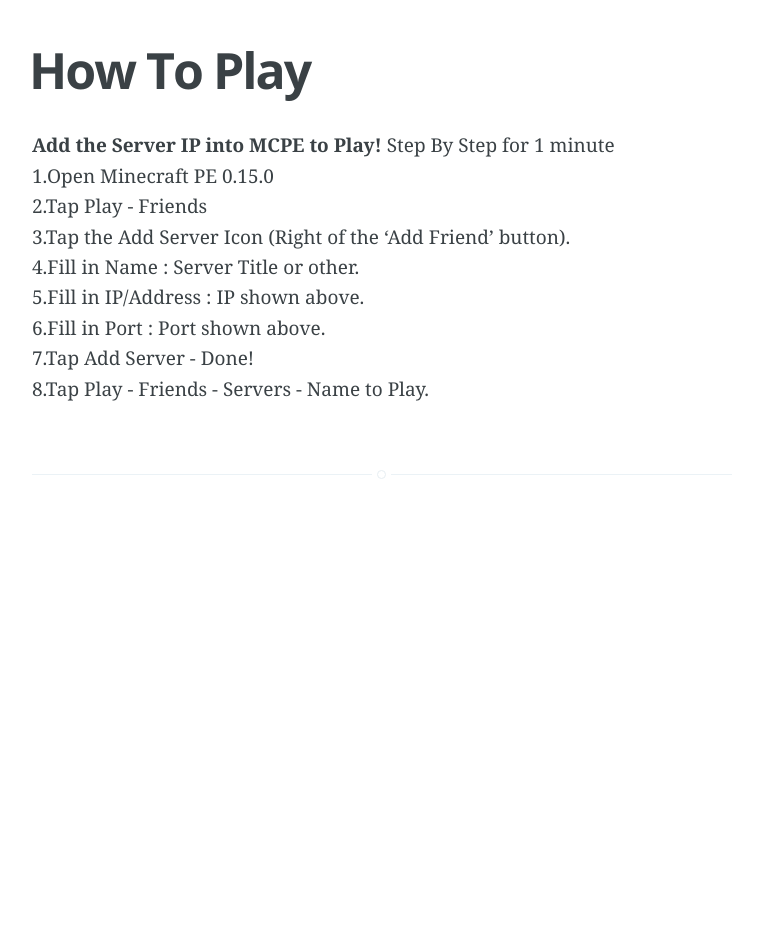
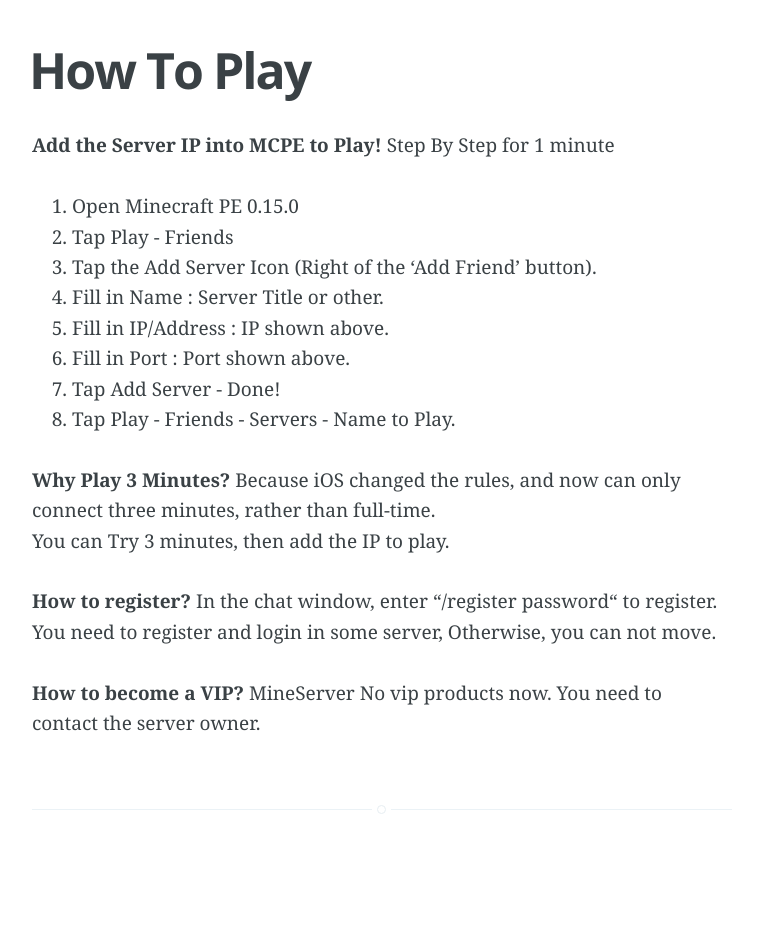
Before and after one commit to Minecraft-PE-Servers/Minecraft-PE-Servers.github.io, a Jekyll site: the page built from _posts/2016-06-28-How-to-play-Minecraft-pe-servers-By-MineServer-APP.md, in a window 1280 px wide. Shown: the whole page, without its empty margins (258-1021 px from the left). Built offline with Jekyll 4.4.1, drawn with Linux system fonts in a browser that asks for light colours.

Commit message:
提交发布

```diff
--- a/_posts/2016-06-28-How-to-play-Minecraft-pe-servers-By-MineServer-APP.md
+++ b/_posts/2016-06-28-How-to-play-Minecraft-pe-servers-By-MineServer-APP.md
@@ -7,11 +7,22 @@
 ---
 **Add the Server IP into MCPE to Play!**
 Step By Step for 1 minute
-1.Open Minecraft PE 0.15.0
-2.Tap Play - Friends
-3.Tap the Add Server Icon (Right of the ‘Add Friend’ button).
-4.Fill in Name : Server Title or other.
-5.Fill in IP/Address : IP shown above.
-6.Fill in Port : Port shown above.
-7.Tap Add Server - Done!
-8.Tap Play - Friends - Servers - Name to Play.
+1. Open Minecraft PE 0.15.0
+2. Tap Play - Friends
+3. Tap the Add Server Icon (Right of the ‘Add Friend’ button).
+4. Fill in Name : Server Title or other.
+5. Fill in IP/Address : IP shown above.
+6. Fill in Port : Port shown above.
+7. Tap Add Server - Done!
+8. Tap Play - Friends - Servers - Name to Play.
+
+**Why Play 3 Minutes?**
+Because iOS changed the rules, and now can only connect three minutes, rather than full-time.
+You can Try 3 minutes, then add the IP to play.
+
+**How to register?**
+In the chat window, enter “/register password“ to register.
+You need to register and login in some server, Otherwise, you can not move.
+
+**How to become a VIP?**
+MineServer No vip products now. You need to contact the server owner.
```
